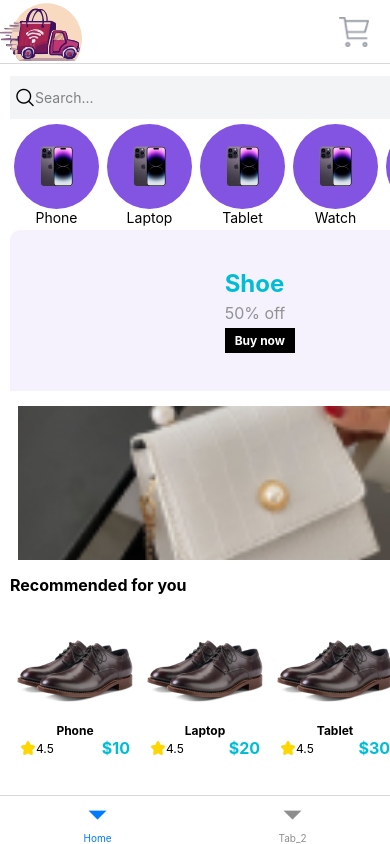
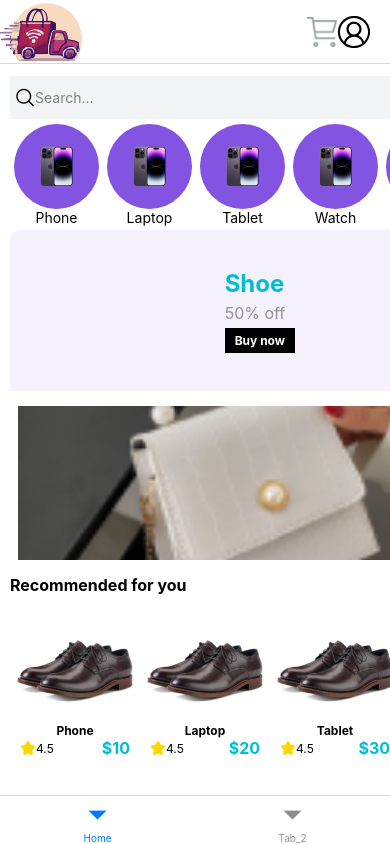
Before and after one commit to HanryLai/ecommerce_fe, a React Native app: screen /main in a window 390 px wide. Built offline with nearby package versions, Linux system fonts and the light colour scheme.

Commit message:
Feat: Add PersonalSVG to header for navigation to login

```diff
--- a/src/component/header/headerRight.component.tsx
+++ b/src/component/header/headerRight.component.tsx
@@ -1,12 +1,15 @@
-import { Button, StyleSheet, TouchableOpacity, View } from "react-native";
+import { StyleSheet, TouchableOpacity, View } from "react-native";
+import { CartSVG, PersonalSVG } from "../../common/svg";
 import { PropsNavigate } from "../../utils/types";
-import { CartSVG } from "../../common/svg/cart";
 
 export const HeaderRight = ({ navigation, route }: PropsNavigate<"homepage">) => {
     return (
         <View style={styles.container}>
             <TouchableOpacity onPress={() => navigation.navigate("shoppingCart")}>
                 <CartSVG width={32} height={32} />
+            </TouchableOpacity>
+            <TouchableOpacity onPress={() => navigation.navigate("login")}>
+                <PersonalSVG width={32} height={32} />
             </TouchableOpacity>
         </View>
     );
```
